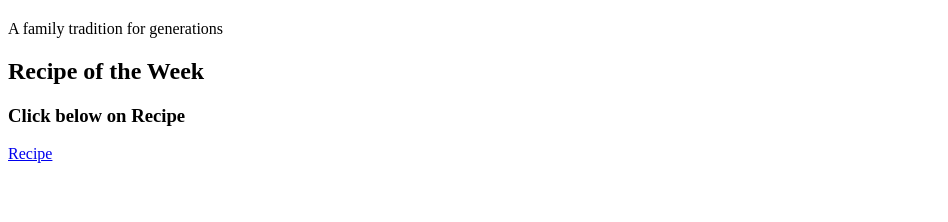
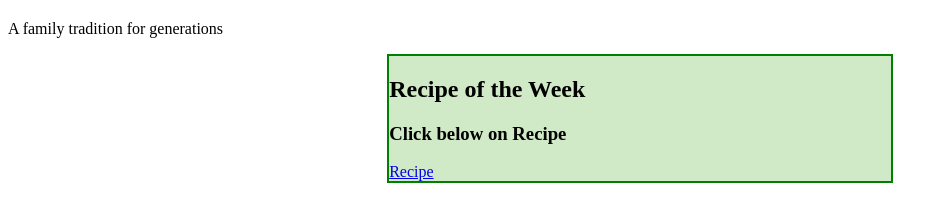
Before and after one commit to cdiazcaez/lemon-pie, a plain HTML site: page index.html in a window 1280 px wide. Shown: the part 60-282 px from the top of the page, without its empty margins (0-948 px from the left). Drawn offline with Linux system fonts and the light colour scheme.

Commit message:
html.css update
Setting borders  and color for main heading

```diff
--- a/css/html.css
+++ b/css/html.css
@@ -9,3 +9,11 @@ the index.html file*/
 
 body{
     background-image: url('../img/benefits-of-lime.jpg');
+}
+#main-box{
+    border: 2px solid green;
+    margin-bottom: 25px;
+    background-color: #d0e9c6;
+    margin-left: 30%;
+    margin-right: 30%;
+}
```
